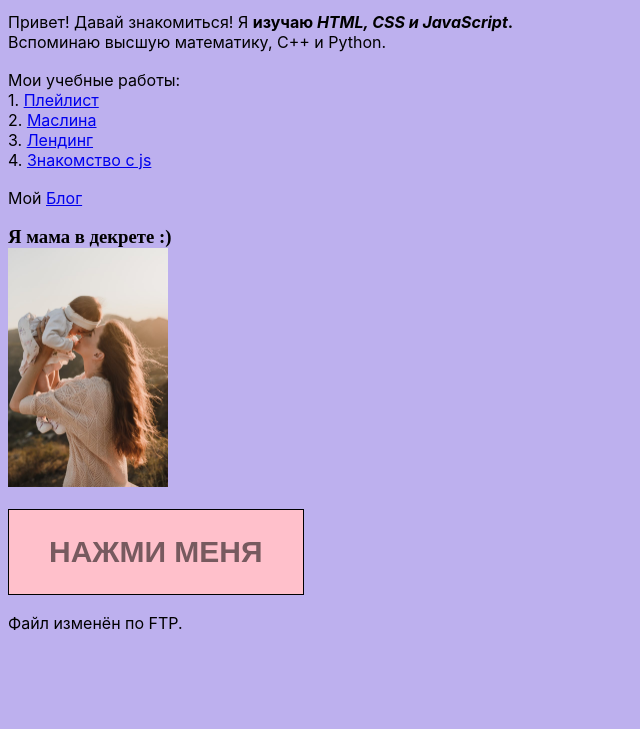
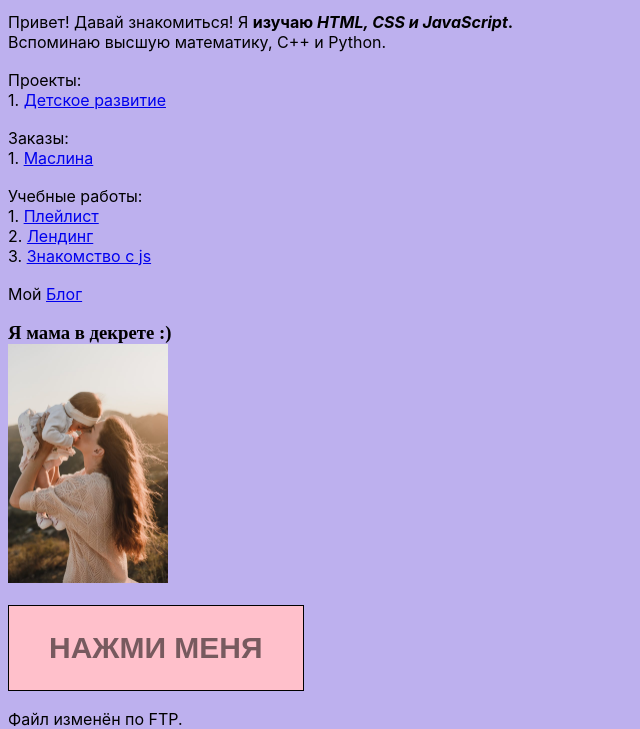
Before and after one commit to sunny-willow/first_website, a plain HTML site: page index.html in a window 1280 px wide. Shown: the part 144-873 px from the top of the page, without its empty margins (0-640 px from the left). Before the commit the page ends 800 px from the top, so only its background shows below. Drawn offline with Linux system fonts and the light colour scheme.

Commit message:
Разделила свои работы, указала правильные ссылки

```diff
--- a/index.html
+++ b/index.html
@@ -30,15 +30,29 @@
     </p>
     <br> <!-- Перенос строки -->
     <p>
-      Мои учебные работы:
+      Проекты:
       <br>
-      1. <a href="./playlist/playlist.html" target="_blank">Плейлист</a>
+      1. <a href="../children/children.html" target="_blank">Детское развитие</a>
+      <!-- Эта ссылка используется только для работы на компьютере -->
+      <!-- <a href="children/children.html" target="_blank">Детское развитие</a>
+      А эта ссылка нужна для работы на сайте, т.к. там папка кладется внутрь главного каталога -->
+    </p>
+    <br>
+    <p>
+    <p>
+      Заказы:
       <br>
-      2. <a href="./stalker/stalker.html" target="_blank">Маслина</a>
+      1. <a href="stalker/stalker.html" target="_blank">Маслина</a>
+    </p>
+    <br>
+    <p>
+      Учебные работы:
       <br>
-      3. <a href="./landing/landing.html" target="_blank">Лендинг</a>
+      1. <a href="playlist/playlist.html" target="_blank">Плейлист</a>
       <br>
-      4. <a href="./new-js/new-js.html" target="_blank">Знакомство с js</a>
+      2. <a href="landing/landing.html" target="_blank">Лендинг</a>
+      <br>
+      3. <a href="new-js/new-js.html" target="_blank">Знакомство с js</a>
     </p>
     <br>
     <p>
```
